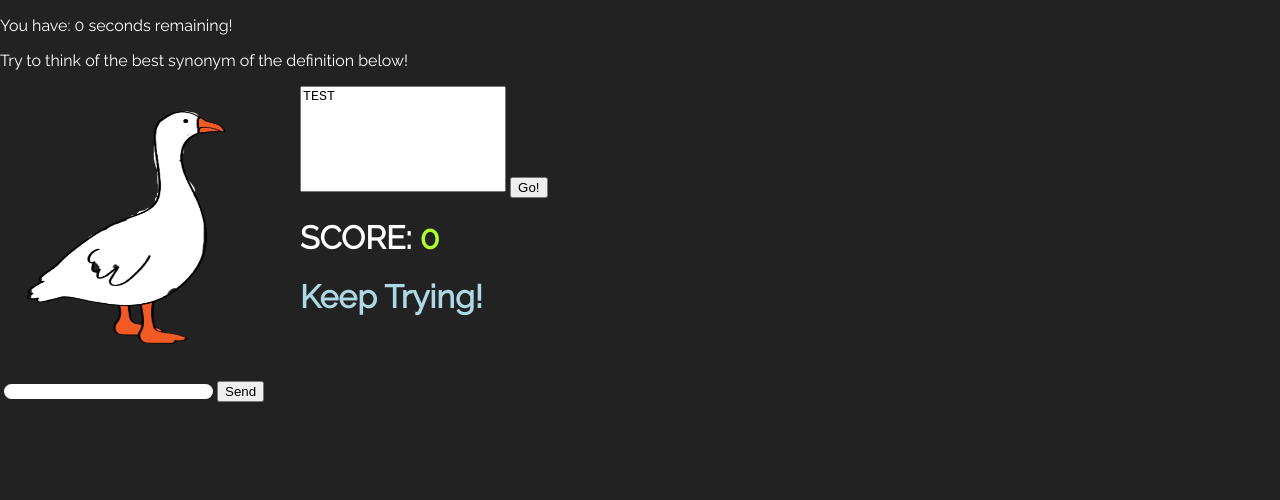
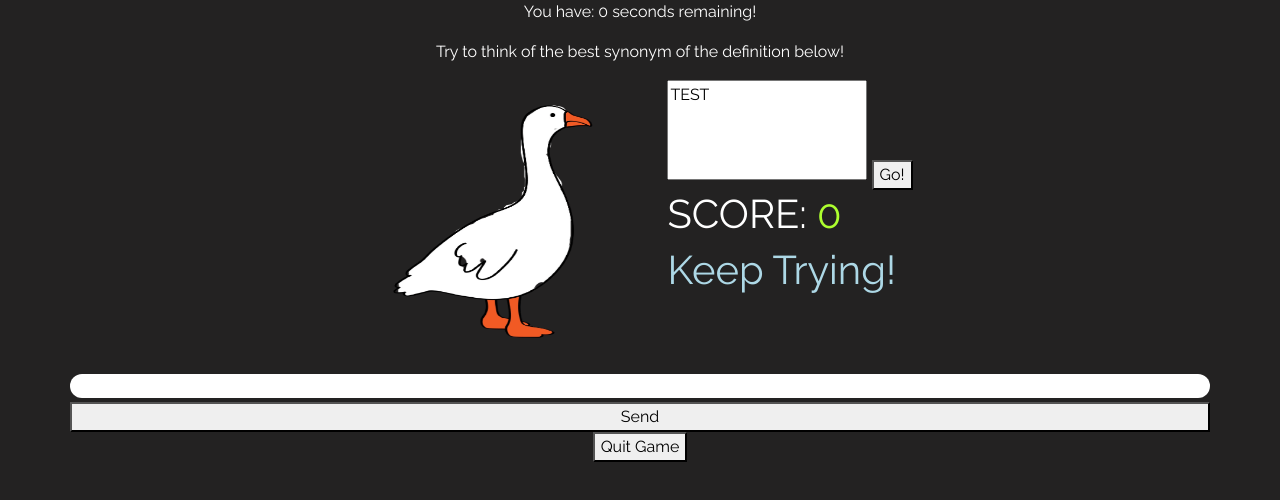
Before and after one commit to aryamancodes/hack-the-north, a website: page game.html in a window 1280 px wide. Drawn offline with nearby package versions, Linux system fonts and the light colour scheme.

Commit message:
bootstrap added

```diff
--- a/game.html
+++ b/game.html
@@ -1,36 +1,84 @@
 <!DOCTYPE html>
 <html lang="en">
   <head>
-    <meta charset="UTF-8">
-    <meta http-equiv="X-UA-Compatible" content="IE=edge">
-    <meta name="viewport" content="width=device-width, initial-scale=1.0">
+    <meta charset="UTF-8" />
+    <meta http-equiv="X-UA-Compatible" content="IE=edge" />
+    <meta name="viewport" content="width=device-width, initial-scale=1.0" />
     <title>Game Page</title>
-    <link rel="stylesheet" href="style.css">
-    <link rel="stylesheet" href="goose-animation.css">
+    <link
+      href="https://cdn.jsdelivr.net/npm/bootstrap@5.0.2/dist/css/bootstrap.min.css"
+      rel="stylesheet"
+      integrity="sha384-EVSTQN3/azprG1Anm3QDgpJLIm9Nao0Yz1ztcQTwFspd3yD65VohhpuuCOmLASjC"
+      crossorigin="anonymous"
+    />
+    <link rel="stylesheet" href="style.css" />
+    <link rel="stylesheet" href="goose-animation.css" />
 
   </head>
   <body>
+    <div class="container justify-content-center">
+      <div class="row d-flex justify-content-center">
+        <div class="col-md-auto">
           <p>You have: <span id="timer">0</span> seconds remaining!</p>
+        </div>
+      </div>
 
-    <p> Try to think of the best synonym of the definition below!</p>
+      <div class="row d-flex justify-content-center">
+        <div class="col-md-auto">
+          <p class="d-flex justify-content-center">Try to think of the best synonym of the definition below!</p>
+        </div>
+      </div>
+
+      <div class="row d-flex justify-content-center">
+        <div class="col-lg-auto">
           <ul id="messages"></ul>
-    <div id="flexContainer">
-      <div><img src = "goose-transparent.png" class="Goose" transform="scaleX(-1)"></div>
+          <div class="d-flex">
+            <div>
+              <img
+                src="goose-transparent.png"
+                class="Goose"
+                transform="scaleX(-1)"
+              />
+            </div>
             <div>
               <textarea id="definition">TEST</textarea>
               <button id="playAgainButton" onclick="start()">Go!</button>
               <h1 id="score_text">SCORE: <span id="score">0</span></h1>
               <h1 id="output">Keep Trying!</h1>
             </div>
+          </div>
+        </div>
 
       </div>
-    <input id="input" autocomplete="off"/><button id="sendButton" onclick="getInput();">Send</button>
+
+      <div class="row d-flex justify-content-center">
+        <input id="input" autocomplete="off" /><button
+          id="sendButton"
+          onclick="getInput();"
+        >
+          Send
+        </button>
+      </div>
+
+      <div class="row d-flex justify-content-center">
+        <div class="col-md-auto">
+          <a href="index.html">
+            <button>Quit Game</button>
+          </a>
+        </div>
+      </div>
+    </div>
 
     <script
       src="https://code.jquery.com/jquery-3.6.1.min.js"
       integrity="sha256-o88AwQnZB+VDvE9tvIXrMQaPlFFSUTR+nldQm1LuPXQ="
-      crossorigin="anonymous"></script>
+      crossorigin="anonymous"
+    ></script>
     <script src="gameManager.js"></script>
-
+    <script
+      src="https://cdn.jsdelivr.net/npm/bootstrap@5.0.2/dist/js/bootstrap.bundle.min.js"
+      integrity="sha384-MrcW6ZMFYlzcLA8Nl+NtUVF0sA7MsXsP1UyJoMp4YLEuNSfAP+JcXn/tWtIaxVXM"
+      crossorigin="anonymous"
+    ></script>
   </body>
 </html>
--- a/gameManager.js
+++ b/gameManager.js
@@ -8,7 +8,7 @@ var gameMessage = document.getElementById('output');
 var playButton = document.getElementById('playAgainButton');
 
 var timer;
-var timeLeft = 3; // seconds+1
+var timeLeft = 31; // seconds+1
 var currGuess;
 var firstApiCall = true;
 
```
Lines whose indentation alone changed are shown as unchanged.
